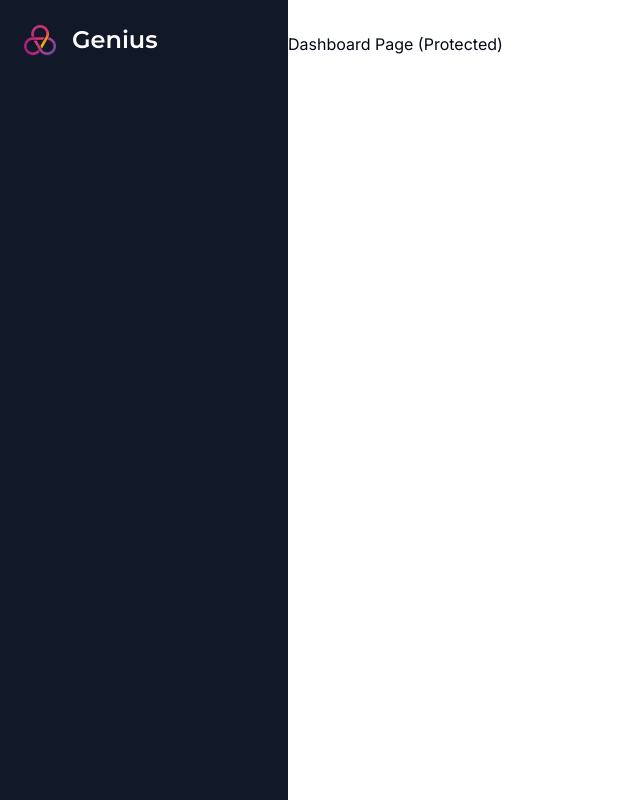
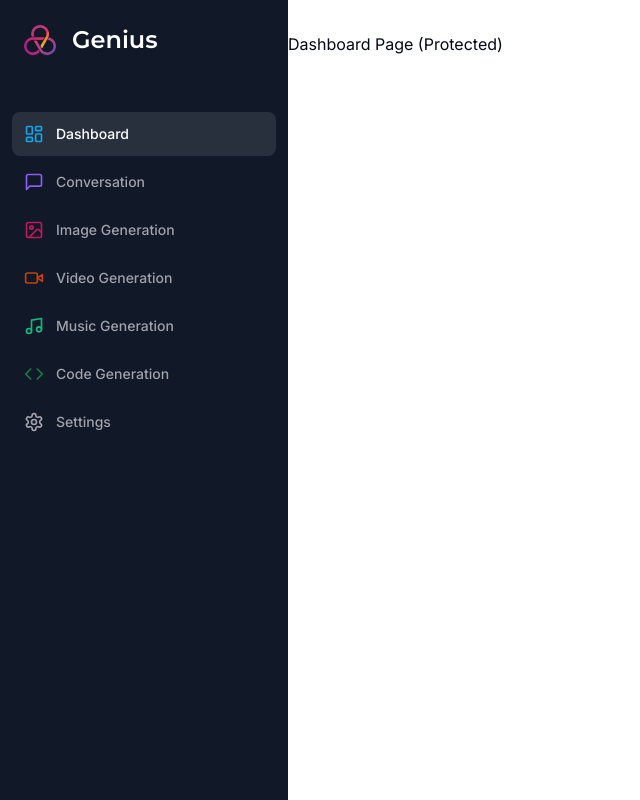
Before and after one commit to supersaifaljashamy/ai-saas, a Next.js app: page /dashboard in a window 1280 px wide. Shown: the whole page, without its empty margins (0-640 px from the left). Built offline with nearby package versions, Linux system fonts and the light colour scheme.

Commit message:
Add sidebar

```diff
--- /dev/null
+++ b/components/mobile-sidebar.tsx
@@ -0,0 +1,25 @@
+"use client";
+
+import { Menu } from "lucide-react";
+
+import { Button } from "@/components/ui/button";
+import { Sheet, SheetContent, SheetTrigger } from "@/components/ui/sheet";
+import Sidebar from "@/components/sidebar";
+
+
+const MobileSidebar = () => {
+    return (
+        <Sheet>
+          <SheetTrigger>
+            <Button asChild variant="ghost" size="icon" className="md:hidden">
+                <Menu />
+            </Button>
+          </SheetTrigger>
+          <SheetContent side="left" className="p-0">
+            <Sidebar />
+          </SheetContent>
+        </Sheet>
+      );
+};
+
+export default MobileSidebar;
--- a/components/navbar.tsx
+++ b/components/navbar.tsx
@@ -1,13 +1,10 @@
-import { Button } from "@/components/ui/button";
-import { Menu } from "lucide-react";
 import { UserButton } from "@clerk/nextjs";
+import MobileSidebar from "@/components/mobile-sidebar";
 
 const Navbar = () => {
     return (
         <div className="flex items-center p-4">
-            <Button variant="ghost" size="icon" className="md:hidden">
-                <Menu />
-            </Button>
+            <MobileSidebar />
             <div className="flex w-full justify-end">
                 <UserButton afterSignOutUrl="/" />
             </div>
--- a/components/sidebar.tsx
+++ b/components/sidebar.tsx
@@ -2,34 +2,92 @@
 
 import Link from "next/link";
 import Image from "next/image";
-import { Montserrat } from "next/font/google";
+import { Montserrat } from 'next/font/google'
+import { Code, ImageIcon, LayoutDashboard, MessageSquare, Music, Settings, VideoIcon } from "lucide-react";
+import { usePathname } from "next/navigation";
 
 import { cn } from "@/lib/utils";
 
-const montserrat = Montserrat({
-    weight: "600",
-    subsets:["latin"]
-});
+const poppins = Montserrat ({ weight: '600', subsets: ['latin'] });
+
+const routes = [
+  {
+    label: 'Dashboard',
+    icon: LayoutDashboard,
+    href: '/dashboard',
+    color: "text-sky-500"
+  },
+  {
+    label: 'Conversation',
+    icon: MessageSquare,
+    href: '/conversation',
+    color: "text-violet-500",
+  },
+  {
+    label: 'Image Generation',
+    icon: ImageIcon,
+    color: "text-pink-700",
+    href: '/image',
+  },
+  {
+    label: 'Video Generation',
+    icon: VideoIcon,
+    color: "text-orange-700",
+    href: '/video',
+  },
+  {
+    label: 'Music Generation',
+    icon: Music,
+    color: "text-emerald-500",
+    href: '/music',
+  },
+  {
+    label: 'Code Generation',
+    icon: Code,
+    color: "text-green-700",
+    href: '/code',
+  },
+  {
+    label: 'Settings',
+    icon: Settings,
+    href: '/settings',
+  },
+];
 
 const Sidebar = () => {
+  const pathname = usePathname();
+
   return (
     <div className="space-y-4 py-4 flex flex-col h-full bg-[#111827] text-white">
       <div className="px-3 py-2 flex-1">
         <Link href="/dashboard" className="flex items-center pl-3 mb-14">
-                    <div className="relative w-8 h-8 mr-4">
-                        <Image
-                            fill
-                            alt="logo"
-                            src="/logo.png"
-                        />
+          <div className="relative h-8 w-8 mr-4">
+            <Image fill alt="Logo" src="/logo.png" sizes="(max-width: 768px) 100vw, (max-width: 1200px) 50vw, 33vw" />
           </div>
-                    <h1 className={cn("text-2xl font-bold", montserrat.className)}>
+          <h1 className={cn("text-2xl font-bold", poppins.className)}>
             Genius
           </h1>
         </Link>
+        <div className="space-y-1">
+          {routes.map((route) => (
+            <Link
+              key={route.href}
+              href={route.href}
+              className={cn(
+                "text-sm group flex p-3 w-full justify-start font-medium cursor-pointer hover:text-white hover:bg-white/10 rounded-lg transition",
+                pathname === route.href ? "text-white bg-white/10" : "text-zinc-400",
+              )}
+            >
+              <div className="flex items-center flex-1">
+                <route.icon className={cn("h-5 w-5 mr-3", route.color)} />
+                {route.label}
+              </div>
+            </Link>
+          ))}
+        </div>
       </div>
     </div>
   );
-}
+};
 
 export default Sidebar;
--- /dev/null
+++ b/components/ui/sheet.tsx
@@ -0,0 +1,140 @@
+"use client"
+
+import * as React from "react"
+import * as SheetPrimitive from "@radix-ui/react-dialog"
+import { cva, type VariantProps } from "class-variance-authority"
+import { X } from "lucide-react"
+
+import { cn } from "@/lib/utils"
+
+const Sheet = SheetPrimitive.Root
+
+const SheetTrigger = SheetPrimitive.Trigger
+
+const SheetClose = SheetPrimitive.Close
+
+const SheetPortal = SheetPrimitive.Portal
+
+const SheetOverlay = React.forwardRef<
+  React.ElementRef<typeof SheetPrimitive.Overlay>,
+  React.ComponentPropsWithoutRef<typeof SheetPrimitive.Overlay>
+>(({ className, ...props }, ref) => (
+  <SheetPrimitive.Overlay
+    className={cn(
+      "fixed inset-0 z-50 bg-background/80 backdrop-blur-sm data-[state=open]:animate-in data-[state=closed]:animate-out data-[state=closed]:fade-out-0 data-[state=open]:fade-in-0",
+      className
+    )}
+    {...props}
+    ref={ref}
+  />
+))
+SheetOverlay.displayName = SheetPrimitive.Overlay.displayName
+
+const sheetVariants = cva(
+  "fixed z-50 gap-4 bg-background p-6 shadow-lg transition ease-in-out data-[state=open]:animate-in data-[state=closed]:animate-out data-[state=closed]:duration-300 data-[state=open]:duration-500",
+  {
+    variants: {
+      side: {
+        top: "inset-x-0 top-0 border-b data-[state=closed]:slide-out-to-top data-[state=open]:slide-in-from-top",
+        bottom:
+          "inset-x-0 bottom-0 border-t data-[state=closed]:slide-out-to-bottom data-[state=open]:slide-in-from-bottom",
+        left: "inset-y-0 left-0 h-full w-3/4 border-r data-[state=closed]:slide-out-to-left data-[state=open]:slide-in-from-left sm:max-w-sm",
+        right:
+          "inset-y-0 right-0 h-full w-3/4  border-l data-[state=closed]:slide-out-to-right data-[state=open]:slide-in-from-right sm:max-w-sm",
+      },
+    },
+    defaultVariants: {
+      side: "right",
+    },
+  }
+)
+
+interface SheetContentProps
+  extends React.ComponentPropsWithoutRef<typeof SheetPrimitive.Content>,
+    VariantProps<typeof sheetVariants> {}
+
+const SheetContent = React.forwardRef<
+  React.ElementRef<typeof SheetPrimitive.Content>,
+  SheetContentProps
+>(({ side = "right", className, children, ...props }, ref) => (
+  <SheetPortal>
+    <SheetOverlay />
+    <SheetPrimitive.Content
+      ref={ref}
+      className={cn(sheetVariants({ side }), className)}
+      {...props}
+    >
+      {children}
+      <SheetPrimitive.Close className="absolute right-4 top-4 rounded-sm opacity-70 ring-offset-background transition-opacity hover:opacity-100 focus:outline-none focus:ring-2 focus:ring-ring focus:ring-offset-2 disabled:pointer-events-none data-[state=open]:bg-secondary">
+        <X className="h-4 w-4" />
+        <span className="sr-only">Close</span>
+      </SheetPrimitive.Close>
+    </SheetPrimitive.Content>
+  </SheetPortal>
+))
+SheetContent.displayName = SheetPrimitive.Content.displayName
+
+const SheetHeader = ({
+  className,
+  ...props
+}: React.HTMLAttributes<HTMLDivElement>) => (
+  <div
+    className={cn(
+      "flex flex-col space-y-2 text-center sm:text-left",
+      className
+    )}
+    {...props}
+  />
+)
+SheetHeader.displayName = "SheetHeader"
+
+const SheetFooter = ({
+  className,
+  ...props
+}: React.HTMLAttributes<HTMLDivElement>) => (
+  <div
+    className={cn(
+      "flex flex-col-reverse sm:flex-row sm:justify-end sm:space-x-2",
+      className
+    )}
+    {...props}
+  />
+)
+SheetFooter.displayName = "SheetFooter"
+
+const SheetTitle = React.forwardRef<
+  React.ElementRef<typeof SheetPrimitive.Title>,
+  React.ComponentPropsWithoutRef<typeof SheetPrimitive.Title>
+>(({ className, ...props }, ref) => (
+  <SheetPrimitive.Title
+    ref={ref}
+    className={cn("text-lg font-semibold text-foreground", className)}
+    {...props}
+  />
+))
+SheetTitle.displayName = SheetPrimitive.Title.displayName
+
+const SheetDescription = React.forwardRef<
+  React.ElementRef<typeof SheetPrimitive.Description>,
+  React.ComponentPropsWithoutRef<typeof SheetPrimitive.Description>
+>(({ className, ...props }, ref) => (
+  <SheetPrimitive.Description
+    ref={ref}
+    className={cn("text-sm text-muted-foreground", className)}
+    {...props}
+  />
+))
+SheetDescription.displayName = SheetPrimitive.Description.displayName
+
+export {
+  Sheet,
+  SheetPortal,
+  SheetOverlay,
+  SheetTrigger,
+  SheetClose,
+  SheetContent,
+  SheetHeader,
+  SheetFooter,
+  SheetTitle,
+  SheetDescription,
+}
--- a/package.json
+++ b/package.json
@@ -10,6 +10,7 @@
   },
   "dependencies": {
     "@clerk/nextjs": "^4.27.5",
+    "@radix-ui/react-dialog": "^1.0.5",
     "@radix-ui/react-slot": "^1.0.2",
     "class-variance-authority": "^0.7.0",
     "clsx": "^2.0.0",
```
Also changed, not shown: 1 other file (tests, documents, lock files or other folders). Lines whose indentation alone changed are shown as unchanged.
